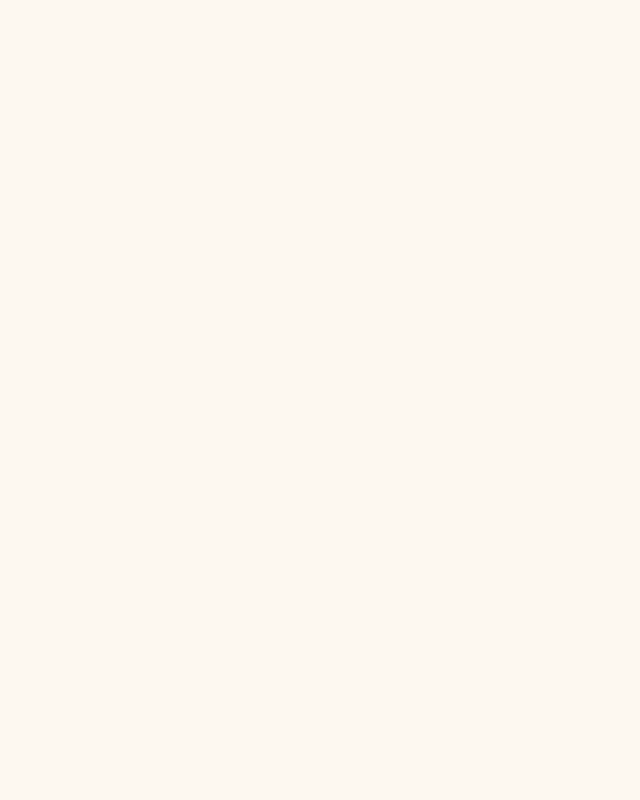
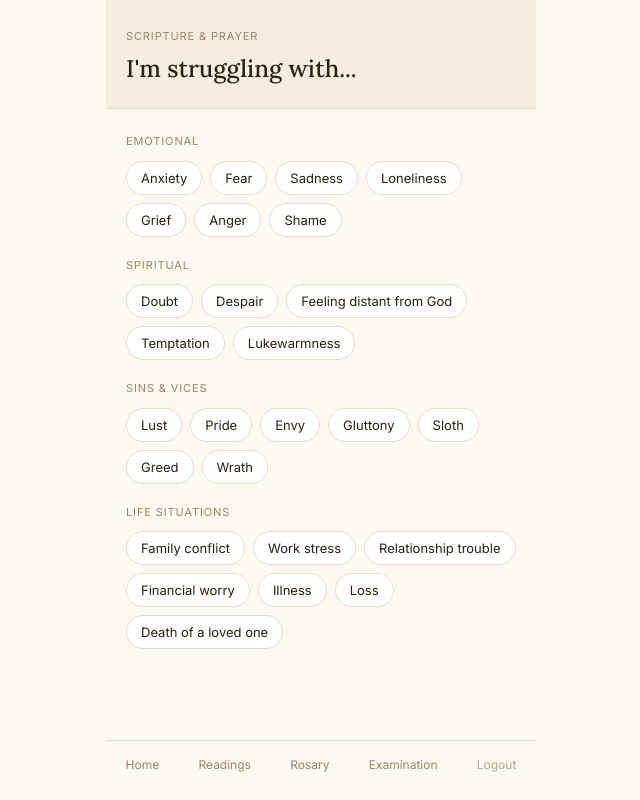
Before and after one commit to dorianzelaya/catholic-companion, a React app in the folder frontend/: page /struggle in a window 1280 px wide. Before the commit this address had no page. Shown: the whole page, without its empty margins (319-959 px from the left). Built offline with nearby package versions, Linux system fonts and the light colour scheme; sample sign-in values are in the browser's storage; the HTML template or start-up script is replaced by a standard one.

Commit message:
fix struggle page - rename Examine to Struggle, correct component content

```diff
--- a/frontend/src/App.jsx
+++ b/frontend/src/App.jsx
@@ -4,7 +4,7 @@ import ProtectedRoute from './components/ProtectedRoute'
 import Home from './pages/Home'
 import Readings from './pages/Readings'
 import Rosary from './pages/Rosary'
-import Examine from './pages/Examine'
+import Struggle from './pages/Struggle'
 import Register from './pages/Register'
 import Login from './pages/Login'
 import Saint from './pages/Saint'
@@ -28,8 +28,8 @@ function App() {
           <Route path="/rosary" element={
             <ProtectedRoute><Rosary /></ProtectedRoute>
           } />
-          <Route path="/examine" element={
-            <ProtectedRoute><Examine /></ProtectedRoute>
+          <Route path="/struggle" element={
+            <ProtectedRoute><Struggle /></ProtectedRoute>
           } />
           <Route path="/saint" element={
             <ProtectedRoute><Saint /></ProtectedRoute>
--- a/frontend/src/pages/Examine.jsx
+++ /dev/null
@@ -1,75 +0,0 @@
-import { useState, useEffect } from 'react'
-import NavBar from '../components/NavBar'
-import API_URL from '../config'
-
-function Saint() {
-  const [data, setData] = useState(null)
-  const [loading, setLoading] = useState(true)
-  const [error, setError] = useState('')
-
-  useEffect(() => {
-    async function loadSaint() {
-      try {
-        const response = await fetch(`${API_URL}/readings/today`)
-        if (!response.ok) throw new Error('Could not load saint data')
-        const json = await response.json()
-        setData(json)
-      } catch (err) {
-        setError(err.message)
-      } finally {
-        setLoading(false)
-      }
-    }
-
-    loadSaint()
-  }, [])
-
-  function formatType(type) {
-    if (!type) return ''
-    return type
-      .replace(/_/g, ' ')
-      .toLowerCase()
-      .replace(/\b\w/g, c => c.toUpperCase())
-  }
-
-  return (
-    <div className="page">
-      <div className="page-content">
-        <div className="saint-header">
-          <p className="readings-eyebrow">Saint of the Day</p>
-          {data && <h1 className="saint-name">{data.saint_name}</h1>}
-          {data && <p className="saint-type">{formatType(data.saint_type)}</p>}
-        </div>
-
-        {loading && <p className="readings-loading">Loading...</p>}
-        {error && <p className="auth-error">{error}</p>}
-
-        {data && (
-          <div className="saint-body">
-            {data.saint_quote && (
-              <div className="saint-quote-block">
-                <p className="saint-quote-text">"{data.saint_quote}"</p>
-                <p className="saint-quote-attr">— {data.saint_name}</p>
-              </div>
-            )}
-
-            {data.saint_description && (
-              <div className="saint-description-block">
-                <p className="saint-description">{data.saint_description}</p>
-              </div>
-            )}
-
-            {!data.saint_description && !data.saint_quote && (
-              <p className="readings-loading">
-                No additional information available for today's celebration.
-              </p>
-            )}
-          </div>
-        )}
-      </div>
-      <NavBar />
-    </div>
-  )
-}
-
-export default Saint
--- a/frontend/src/pages/Home.jsx
+++ b/frontend/src/pages/Home.jsx
@@ -42,7 +42,7 @@ function Home() {
           <FeatureCard
             title="I'm struggling with..."
             subtitle="Find scripture for your moment"
-            path="/examine"
+            path="/struggle"
             accent="#4a3728"
           />
           <FeatureCard
--- /dev/null
+++ b/frontend/src/pages/Struggle.jsx
@@ -0,0 +1,158 @@
+import { useState } from 'react'
+import NavBar from '../components/NavBar'
+import API_URL from '../config'
+
+const CATEGORIES = {
+  "Emotional": [
+    "Anxiety", "Fear", "Sadness", "Loneliness",
+    "Grief", "Anger", "Shame"
+  ],
+  "Spiritual": [
+    "Doubt", "Despair", "Feeling distant from God",
+    "Temptation", "Lukewarmness"
+  ],
+  "Sins & Vices": [
+    "Lust", "Pride", "Envy", "Gluttony",
+    "Sloth", "Greed", "Wrath"
+  ],
+  "Life Situations": [
+    "Family conflict", "Work stress", "Relationship trouble",
+    "Financial worry", "Illness", "Loss", "Death of a loved one"
+  ]
+}
+
+function Struggle() {
+  const [result, setResult] = useState(null)
+  const [loading, setLoading] = useState(false)
+  const [error, setError] = useState('')
+  const [selected, setSelected] = useState('')
+
+  async function handleSelect(category) {
+    setSelected(category)
+    setLoading(true)
+    setError('')
+    setResult(null)
+
+    try {
+      const response = await fetch(`${API_URL}/struggle/search`, {
+        method: 'POST',
+        headers: { 'Content-Type': 'application/json' },
+        body: JSON.stringify({ category })
+      })
+
+      if (!response.ok) throw new Error('Could not load scripture')
+      const data = await response.json()
+      setResult(data)
+    } catch (err) {
+      setError(err.message)
+    } finally {
+      setLoading(false)
+    }
+  }
+
+  function handleBack() {
+    setResult(null)
+    setSelected('')
+    setError('')
+  }
+
+  if (loading) {
+    return (
+      <div className="page">
+        <div className="page-content">
+          <p className="readings-loading">Finding scripture...</p>
+        </div>
+        <NavBar />
+      </div>
+    )
+  }
+
+  if (result) {
+    return (
+      <div className="page">
+        <div className="page-content">
+          <div className="struggle-result-header">
+            <button className="struggle-back" onClick={handleBack}>← Back</button>
+            <p className="readings-eyebrow">I'm struggling with</p>
+            <h1 className="struggle-category-title">{selected}</h1>
+          </div>
+
+          <div className="struggle-result-body">
+            <div className="struggle-section">
+              <p className="struggle-section-label">Scripture</p>
+              {result.passages.map((p, i) => (
+                <div key={i} className="struggle-passage">
+                  <p className="struggle-ref">{p.reference}</p>
+                  <p className="struggle-text">"{p.text}"</p>
+                </div>
+              ))}
+            </div>
+
+            {result.saint && (
+              <div className="struggle-section">
+                <p className="struggle-section-label">A saint who understands</p>
+                <div className="struggle-saint">
+                  <p className="struggle-saint-name">{result.saint.name}</p>
+                  <p className="struggle-saint-desc">{result.saint.description}</p>
+                </div>
+              </div>
+            )}
+
+            {result.prayer && (
+              <div className="struggle-section">
+                <p className="struggle-section-label">Prayer</p>
+                <div className="struggle-prayer">
+                  <p className="struggle-prayer-name">{result.prayer.name}</p>
+                  <p className="struggle-prayer-attr">— {result.prayer.attribution}</p>
+                  <p className="struggle-prayer-text">{result.prayer.text}</p>
+                </div>
+              </div>
+            )}
+
+            {result.crisis_note && (
+              <div className="struggle-crisis">
+                <p className="struggle-crisis-text">{result.crisis_note}</p>
+              </div>
+            )}
+          </div>
+        </div>
+        <NavBar />
+      </div>
+    )
+  }
+
+  return (
+    <div className="page">
+      <div className="page-content">
+        <div className="struggle-header">
+          <p className="readings-eyebrow">Scripture & Prayer</p>
+          <h1 className="struggle-title">I'm struggling with...</h1>
+        </div>
+
+        {error && <p className="auth-error">{error}</p>}
+
+        <div className="struggle-grid">
+          {Object.entries(CATEGORIES).map(([group, items]) => (
+            <div key={group} className="struggle-group">
+              <p className="struggle-group-label">{group}</p>
+              <div className="struggle-pills">
+                {items.map(category => (
+                  <button
+                    key={category}
+                    className="struggle-pill"
+                    onClick={() => handleSelect(category)}
+                  >
+                    {category}
+                  </button>
+                ))}
+              </div>
+            </div>
+          ))}
+        </div>
+      </div>
+      <NavBar />
+    </div>
+  )
+}
+
+export default Struggle
```
